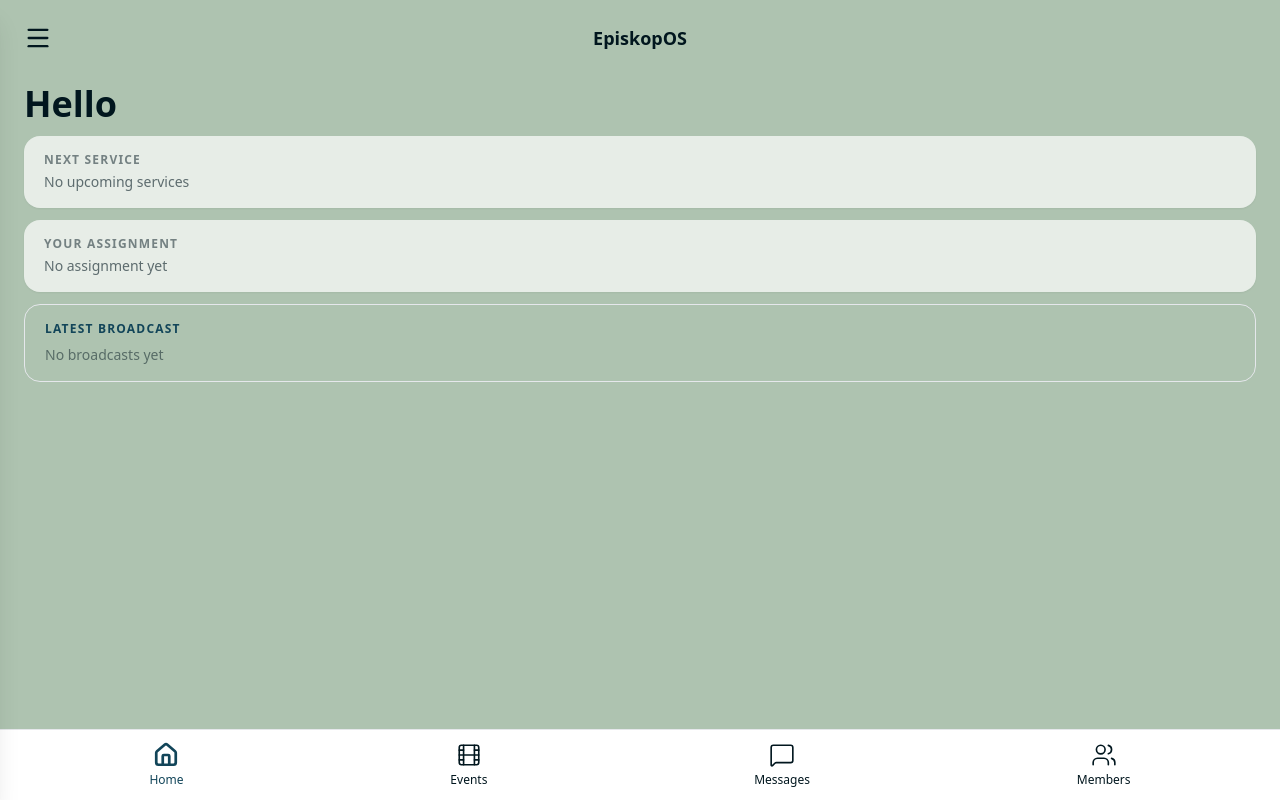
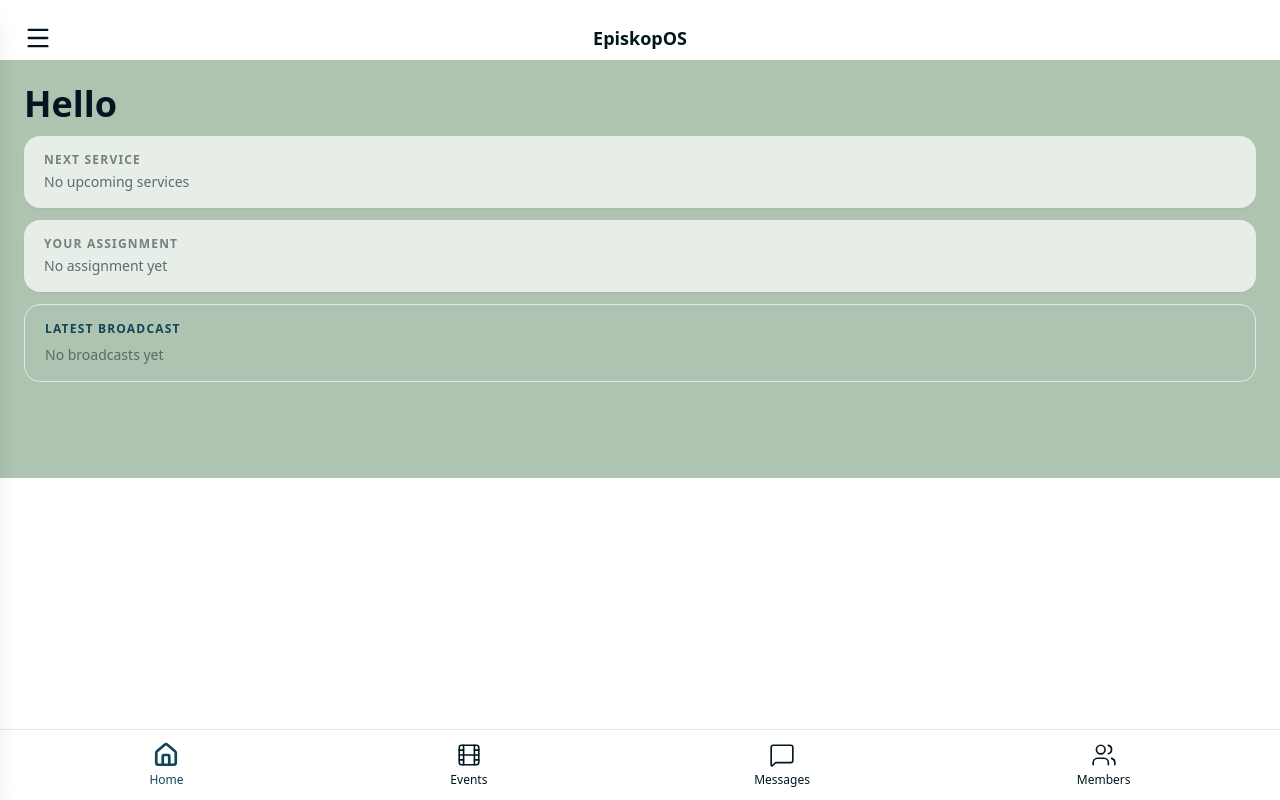
Before and after one commit to NduNdu21/EpiskopOS, a React (Vite) app in the folder frontend/: page / in a window 1280 px wide. Built offline with nearby package versions, Linux system fonts and the light colour scheme; no server answers; sample sign-in values are in the browser's storage.

Commit message:
Move sidebar component to layout page and remove prev instances

```diff
--- a/frontend/src/components/Layout.jsx
+++ b/frontend/src/components/Layout.jsx
@@ -1,9 +1,29 @@
+import { useState } from "react";
+import { Menu } from "lucide-react";
 import NavBar from "./NavBar";
+import Sidebar from "./Sidebar";
 
 export default function Layout({ children }) {
+  const [sidebarOpen, setSidebarOpen] = useState(false);
+
   return (
-    <div className="min-h-screen bg-off-white">
-      {children}
+    <div className="min-h-screen flex flex-col">
+      <Sidebar isOpen={sidebarOpen} onClose={() => setSidebarOpen(false)} />
+
+      {/* Header */}
+      <div className="flex items-center justify-between px-6 pt-6 pb-2">
+        <button className="text-ink-black" onClick={() => setSidebarOpen(true)}>
+          <Menu size={28} />
+        </button>
+        <h2 className="text-lg font-semibold text-ink-black">EpiskopOS</h2>
+        <div className="w-7"></div>
+      </div>
+
+      {/* Main Content */}
+      <div className="flex-1 overflow-y-auto pb-24">
+        {children}
+      </div>
+
       <NavBar />
     </div>
   );
--- a/frontend/src/pages/Events.jsx
+++ b/frontend/src/pages/Events.jsx
@@ -1,8 +1,7 @@
 import { useState, useEffect } from "react";
 import { useNavigate } from "react-router-dom";
-import { Menu, ChevronLeft, ChevronRight, Plus, Pencil } from "lucide-react";
+import { ChevronLeft, ChevronRight, Plus, Pencil } from "lucide-react";
 import { getEvents, createEvent, updateEvent, deleteEvent } from "../api";
-import Sidebar from "../components/Sidebar";
 
 // Helper: get the Monday of the week containing a given date
 const getWeekStart = (date) => {
@@ -134,7 +133,6 @@ const Events = () => {
     const navigate = useNavigate();
     const role = localStorage.getItem("role");
     const isAdmin = role === "admin";
-    const [sidebarOpen, setSidebarOpen] = useState(false);
 
     const [events, setEvents] = useState([]);
     const [loading, setLoading] = useState(true);
@@ -298,18 +296,7 @@ const Events = () => {
     const monthLabel = `${MONTH_NAMES[weekStart.getMonth()]} ${weekStart.getFullYear()}`;
 
     return (
-        <div className="min-h-screen bg-beige flex flex-col">
-
-            <Sidebar isOpen={sidebarOpen} onClose={() => setSidebarOpen(false)} />
-
-            {/* Top Bar */}
-            <div className="flex items-center justify-between px-6 pt-6 pb-4">
-                <button className="text-ink-black" onClick={() => setSidebarOpen(true)}>
-                    <Menu size={26} />
-                </button>
-                <h1 className="text-lg font-bold text-ink-black">EpiskopOS</h1>
-                <div className="w-6" />
-            </div>
+        <div className="bg-beige flex flex-col">
 
             {/* Calendar Strip */}
             <div className="px-6 pb-4">
--- a/frontend/src/pages/HomePage.jsx
+++ b/frontend/src/pages/HomePage.jsx
@@ -1,7 +1,5 @@
 import { useState, useEffect } from "react";
 import { Link } from "react-router-dom";
-import { Menu } from "lucide-react";
-import Sidebar from "../components/Sidebar";
 import { getCurrentAndNext, getMe, getMessages } from "../api";
 
 const formatServiceDate = (event) => {
@@ -41,7 +39,6 @@ const TEAM_FROM_ROLE = {
 };
 
 const HomePage = () => {
-  const [sidebarOpen, setSidebarOpen] = useState(false);
   const [user, setUser] = useState(null);
   const [upNext, setUpNext] = useState(null);
   const [latestBroadcast, setLatestBroadcast] = useState(null);
@@ -80,17 +77,7 @@ const HomePage = () => {
   const userTeam = TEAM_FROM_ROLE[user?.role] || null;
 
   return (
-    <div className="min-h-screen bg-ash-grey flex flex-col">
-      <Sidebar isOpen={sidebarOpen} onClose={() => setSidebarOpen(false)} />
-
-      {/* Top Bar */}
-      <div className="flex items-center justify-between px-6 pt-6 pb-2">
-        <button className="text-ink-black" onClick={() => setSidebarOpen(true)}>
-          <Menu size={28} />
-        </button>
-        <h2 className="text-lg font-semibold text-ink-black">EpiskopOS</h2>
-        <div className="w-7"></div>
-      </div>
+    <div className="bg-ash-grey flex flex-col">
 
       {/* Main Content */}
       <div className="flex-1 px-6 pt-6 pb-24 overflow-y-auto space-y-3">
```
